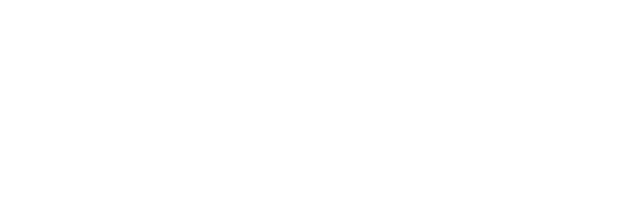
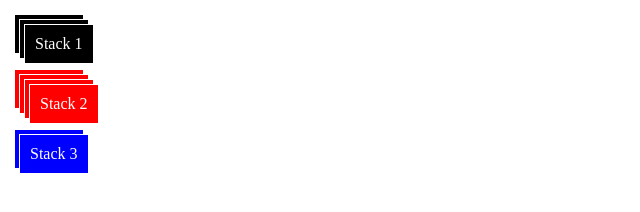
Before and after one commit to cideator/elstack, a plain HTML site: page index.html in a window 1280 px wide. Shown: the whole page, without its empty margins (0-640 px from the left). Drawn offline with nearby package versions, Linux system fonts and the light colour scheme.

Commit message:
change made

```diff
--- a/index.html
+++ b/index.html
@@ -3,8 +3,33 @@
 <head>
     <meta charset="UTF-8">
     <title>Element Stack Demo</title>
+    <script
+            src="https://code.jquery.com/jquery-3.1.1.min.js"
+            integrity="sha256-hVVnYaiADRTO2PzUGmuLJr8BLUSjGIZsDYGmIJLv2b8="
+            crossorigin="anonymous"></script>
+    <script src="src/elStack.js"></script>
+
+    <style>
+        div{
+            min-height: 10px;
+            padding: 10px;
+            color: #ffffff;
+            border: solid 1px #ffffff;
+        }
+        .black{
+            background-color: #000;
+        }
+        .red{
+            background-color: red;
+        }
+        .blue{
+            background-color: blue;
+        }
+    </style>
 </head>
 <body>
-
+<div data-elstack="2" class="black">Stack 1</div>
+<div data-elstack="3" class="red">Stack 2</div>
+<div data-elstack="1" class="blue">Stack 3</div>
 </body>
 </html>
--- a/src/elStack.js
+++ b/src/elStack.js
@@ -37,16 +37,63 @@
     function jConstruct(ele, options){
 
         var config = $.extend(true, $.fn[myName].defaults, options);
-        this.target = ele;
+        var target = ele;
 
-        if(config.target !== false) this.target = $(config.target);
+        if(config.target !== false) target = $(config.target);
+
+        var clone, container;
 
         var init = function(){
-            //
+            clone = $(target).clone();
+            //remove data attribute from target
+            $(clone).removeAttr('data-elstack');
+            $(clone).css('position', 'absolute');
+            $(clone).css('z-index', (parseInt(config.repeat)+1));
+            $(clone).css('top', config.offset.top*(parseInt(config.repeat)+1));
+            $(clone).css('left', config.offset.left*(parseInt(config.repeat)+1));
+            //crate container
+            createStack();
+        };
+
+        var createStack = function(){
+            container = document.createElement('div');
+            $(container).addClass(config.class);
+            $(container).css('position', 'relative');
+            $(container).css('height', $(target).height()+(config.offset.top*(parseInt(config.repeat)+1)));
+            $(container).css('width', $(target).width()+(config.offset.left*(parseInt(config.repeat)+1)));
+            createStackElements();
+        };
+
+        var createStackElements = function(){
+            for(var i=0; i < config.repeat; i++){
+                var stackElement = $(clone).clone().html('');
+                $(stackElement).addClass('elstack-item');
+                $(stackElement).css('position', 'absolute');
+                $(stackElement).css('z-index', (i+1));
+                $(stackElement).css('top', config.offset.top*(i+1));
+                $(stackElement).css('left', config.offset.left*(i+1));
+                $(stackElement).appendTo(container);
+            }
+        };
+
+        var resizeStackItems = function(){
+            $('.elstack-item').css('height', $('.elstack-target-item').height());
+            $('.elstack-item').css('width', $('.elstack-target-item').width());
+        };
+
+        var publish = function(){
+            $(clone).appendTo(container);
+
+            $(clone).addClass('elstack-target-item');
+            //publish onto stage
+            $(target).replaceWith(container);
+            resizeStackItems();
         };
 
         //initialize plugin
         init();
+        //publish output
+        publish();
 
         return this;
     };
@@ -61,15 +108,21 @@
         target: false,
         repeat: 3,
         offset: {
-            top: '10px',
-            left: '10px',
-            right: '0px',
-            bottom: '0px'
-        }
+            top: 5,
+            left: 5,
+            right: 0,
+            bottom: 0
+        },
+        class: 'elStack-container'
     };
 
     $(document).ready(function(){
-        $('[data-elstack]').elStack();
+        $('[data-elstack]').each(function(index, value){
+            var tmp_elstack_html_ele = $(this);
+            $(tmp_elstack_html_ele).elStack({
+                repeat: tmp_elstack_html_ele.attr('data-elstack')
+            });
+        });
     });
 
 }(jQuery, window));
```
Also changed, not shown: 1 other file.
